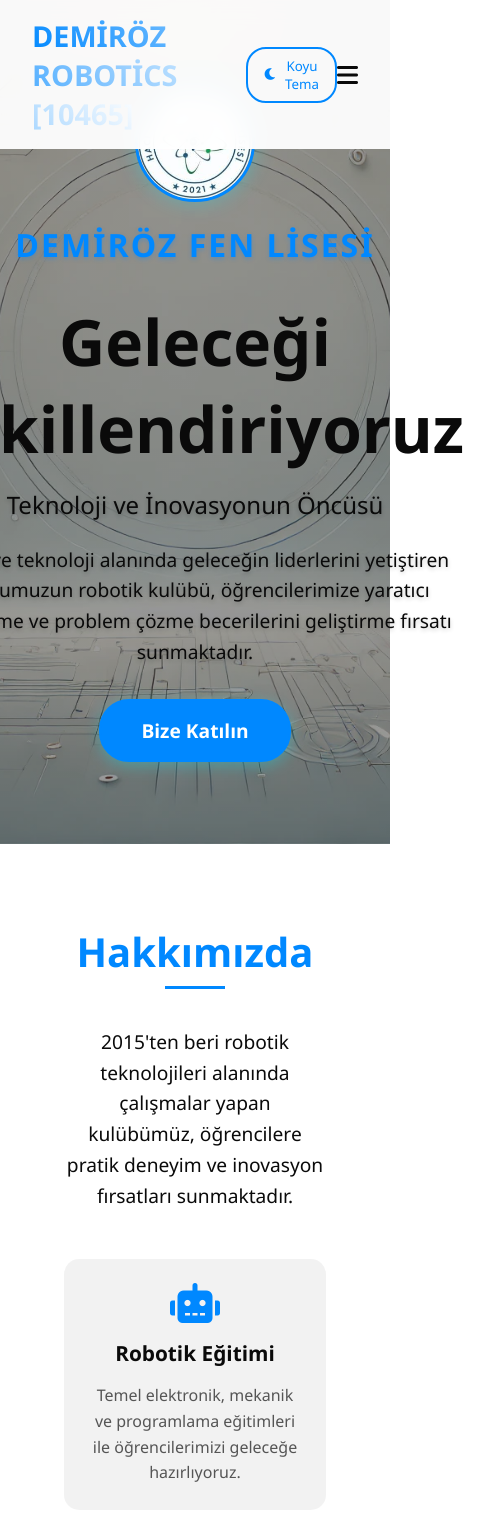
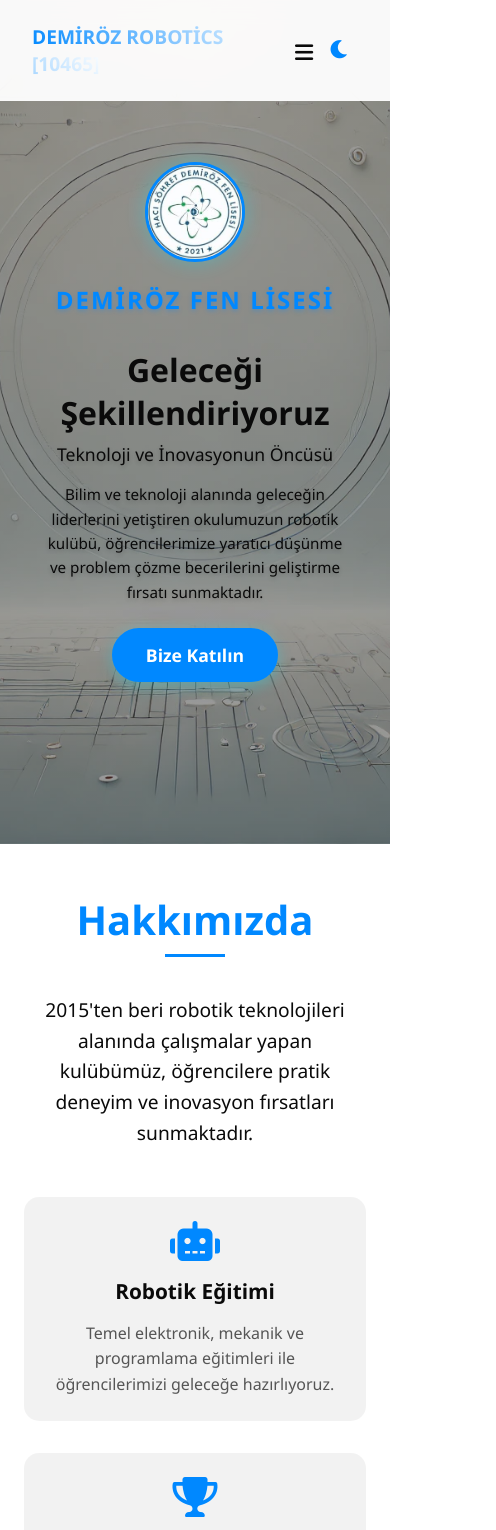
Before and after one commit to JuniorProgrammerHi/Demiroz-Robotics, a plain HTML site: page index.html in a window 390 px wide. Shown: the top 1530 px of the page, 496 px wide, since content can reach past the window. Drawn offline with Linux system fonts and the light colour scheme.

Commit message:
Improve mobile responsiveness and navigation - Update theme toggle to show only icon - Enhance hamburger menu styling - Fix mobile navigation layout - Adjust spacing and sizing for mobile - Improve touch targets and interactions

```diff
--- a/styles.css
+++ b/styles.css
@@ -60,7 +60,21 @@ body {
 }
 
 .menu-btn {
-    display: none; /* Hide hamburger menu on desktop */
+    background: transparent;
+    border: none;
+    padding: 0.5rem;
+    display: none;
+    cursor: pointer;
+    color: var(--primary-color);
+    transition: transform 0.3s ease;
+}
+
+.menu-btn i {
+    font-size: 1.5rem;
+}
+
+.menu-btn:hover {
+    transform: scale(1.1);
 }
 
 .nav-links a {
@@ -383,11 +397,103 @@ footer {
 }
 
 @media screen and (max-width: 768px) {
+    section {
+        padding: 3rem 1.5rem;
+    }
+
+    .hero-content {
+        padding: 0 1rem;
+    }
+
+    .hero h1 {
+        font-size: 2.5rem;
+        margin-bottom: 0.5rem;
+    }
+
+    .subtitle {
+        font-size: 1.2rem;
+        margin-bottom: 1rem;
+    }
+
+    .description {
+        font-size: 1rem;
+        margin-bottom: 1.5rem;
+    }
+
+    .school-logo {
+        width: 100px;
+        height: 100px;
+    }
+
+    .school-name {
+        font-size: 1.5rem;
+    }
+
+    .about h2 {
+        font-size: 2rem;
+        margin-bottom: 2rem;
+    }
+
+    .about-intro {
+        font-size: 1.1rem;
+        margin-bottom: 2rem;
+        padding: 0 1rem;
+    }
+
+    .about-features {
+        grid-template-columns: 1fr;
+        gap: 1.5rem;
+    }
+
+    .feature {
+        padding: 1.5rem;
+    }
+
+    .feature i {
+        font-size: 2rem;
+    }
+
+    .feature h3 {
+        font-size: 1.2rem;
+    }
+
+    .feature p {
+        font-size: 1rem;
+    }
+
+    .about-stats {
+        grid-template-columns: repeat(2, 1fr);
+        padding: 1.5rem;
+        gap: 1.5rem;
+    }
+
+    .stat-number {
+        font-size: 2rem;
+    }
+
+    .stat-label {
+        font-size: 0.9rem;
+    }
+
+    .project-grid {
+        grid-template-columns: 1fr;
+        gap: 1.5rem;
+    }
+
+    .project-card {
+        margin: 0 1rem;
+    }
+
+    .project-card img {
+        height: 200px;
+    }
+
     footer {
-        padding: 3rem 2rem 1.5rem;
+        padding: 3rem 1.5rem 1.5rem;
     }
 
     .footer-sections {
+        grid-template-columns: 1fr;
         gap: 2rem;
     }
 
@@ -413,28 +519,126 @@ footer {
     }
 }
 
+@media screen and (max-width: 480px) {
+    .hero h1 {
+        font-size: 2rem;
+    }
+
+    .subtitle {
+        font-size: 1.1rem;
+    }
+
+    .description {
+        font-size: 0.95rem;
+    }
+
+    .cta-button {
+        padding: 0.8rem 2rem;
+        font-size: 1.1rem;
+    }
+
+    .about-stats {
+        grid-template-columns: 1fr;
+    }
+
+    .stat {
+        padding: 1rem 0;
+    }
+
+    .navbar {
+        padding: 0.8rem 1rem;
+    }
+
+    .logo span {
+        font-size: 1.2rem;
+    }
+
+    .menu-btn i,
+    .theme-toggle i {
+        font-size: 1.3rem;
+    }
+}
+
+/* Fix mobile menu styles */
+@media screen and (max-width: 1024px) {
+    .navbar {
+        padding: 1rem 1.5rem;
+    }
+
+    .menu-btn {
+        display: flex;
+        align-items: center;
+        justify-content: center;
+        order: 1;
+    }
+
+    .theme-toggle {
+        order: 2;
+        margin-left: 0.5rem;
+    }
+
+    .logo {
+        order: 0;
+    }
+
+    .nav-links {
+        position: fixed;
+        top: 70px;
+        left: -100%;
+        width: 100%;
+        height: calc(100vh - 70px);
+        background: var(--nav-bg);
+        backdrop-filter: blur(10px);
+        flex-direction: column;
+        padding: 1rem;
+        transition: 0.3s ease;
+    }
+
+    .nav-links.active {
+        left: 0;
+    }
+
+    .nav-links a {
+        margin: 0.5rem 0;
+        font-size: 1.1rem;
+        padding: 0.8rem;
+        border-radius: 8px;
+        width: 100%;
+        text-align: center;
+    }
+
+    .nav-links a:hover {
+        background: var(--card-bg);
+        color: var(--primary-color);
+    }
+}
+
 /* Theme Toggle Button Styles */
 .theme-toggle {
     background: transparent;
-    border: 2px solid var(--primary-color);
+    border: none;
     color: var(--primary-color);
-    padding: 0.5rem 1rem;
-    border-radius: 20px;
+    padding: 0.5rem;
     cursor: pointer;
-    transition: all 0.3s ease, border-color 0.3s ease, color 0.3s ease;
+    transition: transform 0.3s ease;
     display: flex;
     align-items: center;
-    gap: 0.5rem;
-    margin-left: 2rem;
+    justify-content: center;
+    margin-left: 1rem;
+}
+
+.theme-toggle span {
+    display: none;
+}
+
+.theme-toggle i {
+    font-size: 1.3rem;
+    transition: transform 0.5s ease;
 }
 
 .theme-toggle:hover {
-    background: var(--primary-color);
-    color: var(--background);
-}
-
-.theme-toggle i {
-    transition: transform 0.5s ease;
+    transform: scale(1.1);
+    background: transparent;
 }
 
 /* Add rotation animation when switching themes */
```
